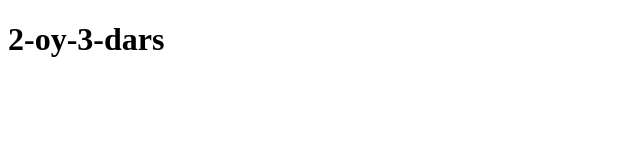
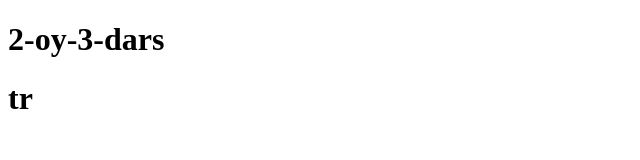
Before and after one commit to OdilovMuhammadAli/amalyot, a plain HTML site: page index.html in a window 1280 px wide. Shown: the full height of the page, 0-640 px from the left. Drawn offline with Linux system fonts and the light colour scheme.

Commit message:
add tr text

```diff
--- a/index.html
+++ b/index.html
@@ -7,5 +7,6 @@
   </head>
   <body>
     <h1>2-oy-3-dars</h1>
+    <h1>tr</h1>
   </body>
 </html>
```
